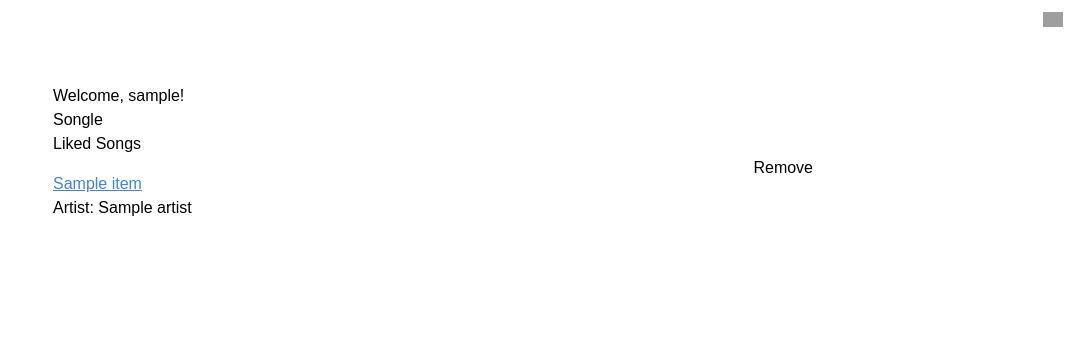
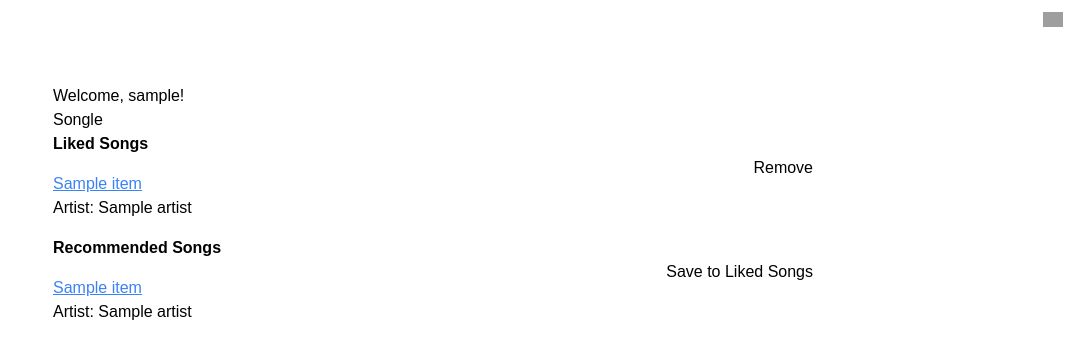
Before and after one commit to rubyimrie/songsearch, a Flask app: page /profile in a window 1280 px wide. Shown: the top 359 px of the page, without its empty margins (207-1280 px from the left). Run offline with Flask 3, Linux system fonts and the light colour scheme; the visitor is signed in with stand-in values (Sample User, id 1); a database or web service that is not in the repository returns one stand-in record (values such as "Sample title"); data that the repository does not hold is empty; style sheets or scripts are compiled from the project's sources; grey boxes are pictures that could not be loaded.

Commit message:
adding reccomended songs to liked songs page

```diff
--- a/app.py
+++ b/app.py
@@ -151,11 +151,16 @@
     if 'user' in session:
         email = session['user']
 
-        api_url = 'http://34.82.129.217:5000/LikedSongs'
-        data = {'email': email}
-        response = requests.get(api_url, json=data)
+        api_url_liked = 'http://34.82.129.217:5000/LikedSongs'
+        api_url_rec = 'http://34.82.129.217:5000/LikedSongs'
+        data_like = {'email': email}
+        response_like = requests.get(api_url_liked, json=data_like)
 
-        return render_template('profile.html', username=email, likedSongs=response.json())
+        api_url_rec = 'http://34.82.129.217:5000/RecommendedSongs'
+        data_rec = {'email': email}
+        response_rec = requests.get(api_url_rec, json=data_rec)
+
+        return render_template('profile.html', username=email, likedSongs=response_like.json(),recommendedSongs=response_rec.json())
     else:
         # If user is not logged in, redirect to login page
         return redirect(url_for('login'))
@@ -191,7 +196,13 @@
     # Render the profile page template with an error message
     username = session.get('user')
     likedSongs = requests.get('http://34.82.129.217:5000/LikedSongs', json={'email': email}).json()
-    return render_template('profile.html', username=username, likedSongs=likedSongs, error=error_message)
+
+    api_url_rec = 'http://34.82.129.217:5000/RecommendedSongs'
+    data_rec = {'email': email}
+    response_rec = requests.get(api_url_rec, json=data_rec)
+
+
+    return render_template('profile.html', username=username, likedSongs=likedSongs, error=error_message,recommendedSongs=response_rec.json())
 
 
 
--- a/templates/profile.html
+++ b/templates/profile.html
@@ -8,7 +8,7 @@
     <p class="text-3xl font-light">Welcome, {{ username }}!</p>
     <div class="liked-songs">
         <p class="text-7xl text-indigo-700 mb-6 font-semibold">Songle</p>
-        <h2 class="mb-4">Liked Songs</h2>
+        <h2 class="mb-4"><strong>Liked Songs</strong></h2>
         {% for song in likedSongs %}
             <div class="liked-songs-list">
                 <div class="result">
@@ -25,6 +25,20 @@
                 </div>
             </div>
         {% endfor %}
+        <h2 class="mb-4"><strong>Recommended Songs</strong></h2>
+        {% for song in recommendedSongs %}
+            <div class="result">
+                <div class="result-details">
+                    <p><a href="{{ url_for('song_details', id=song.id) }}" style="color: #3b82f6; text-decoration: underline; transition: color 0.3s;" onmouseover="this.style.color='#1d4ed8'" onmouseout="this.style.color='#3b82f6'">{{ song.title }}</a></p>
+                    <p>Artist: {{ song.artist }}</p>
+                </div>
+                <!-- Add a form with a button to save the song -->
+                <form method="post" action="{{ url_for('saveSong') }}">
+                    <input type="hidden" name="song_id" value="{{ song.id }}">
+                    <button type="submit" class="underline text-sm text-slate-300 hover:text-slate-500">Save to Liked Songs</button>
+                </form>
+            </div>
+        {% endfor %}
     </div>
     {% if error %}
     <script>
```
